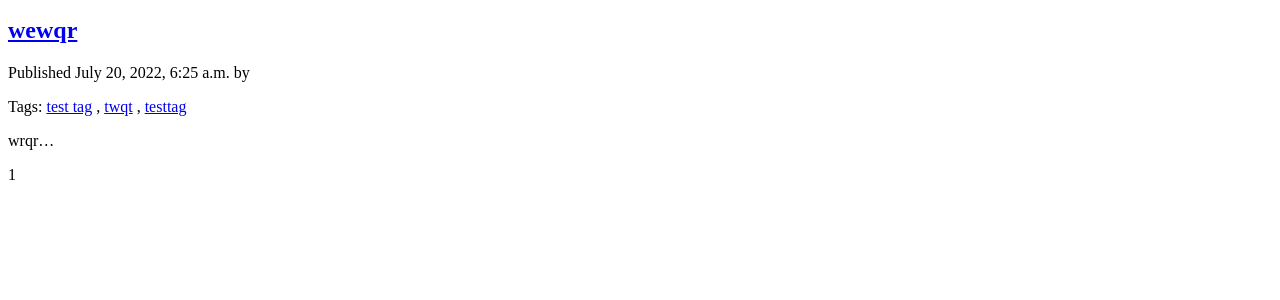
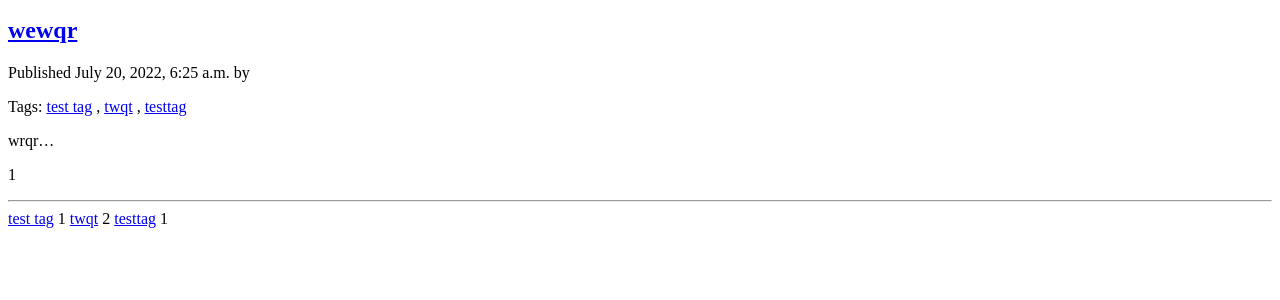
Before and after one commit to haha505254/blog_django, a Django app: page /blog/ in a window 1280 px wide. Shown: the part 202-502 px from the top of the page. Run offline with Django 4.2, Linux system fonts and the light colour scheme; data comes from the database, SQL or seed files in the repository; both versions use the stored data as it was after the commit.

Commit message:
add tags count

```diff
--- a/blog_django/blog/templates/blog/post/list.html
+++ b/blog_django/blog/templates/blog/post/list.html
@@ -34,4 +34,14 @@
   {% endfor %}
 </p>
 
+<hr>
+
+<div>
+{% for tag in tag_list %}
+<a href="{% url 'blog:post_list_by_tag' tag.title %}">{{ tag.title }}</a>
+{{ tag.post_set.count }}
+{% endfor %}
+
+</div>
+
 {% endblock %}
--- a/blog_django/blog/views.py
+++ b/blog_django/blog/views.py
@@ -11,6 +11,7 @@ def post_list(request,tag_slug=None):
         posts_list =  Post.objects.filter(tag_name__in=[tag])
     else:
         posts_list =  Post.objects.all()
+    tag_list = Tag.objects.all()
     paginator = Paginator(posts_list, 3)
     page = request.GET.get('page')  # 获取页码
     try:
```
Also changed, not shown: blog_django/db.sqlite3.
